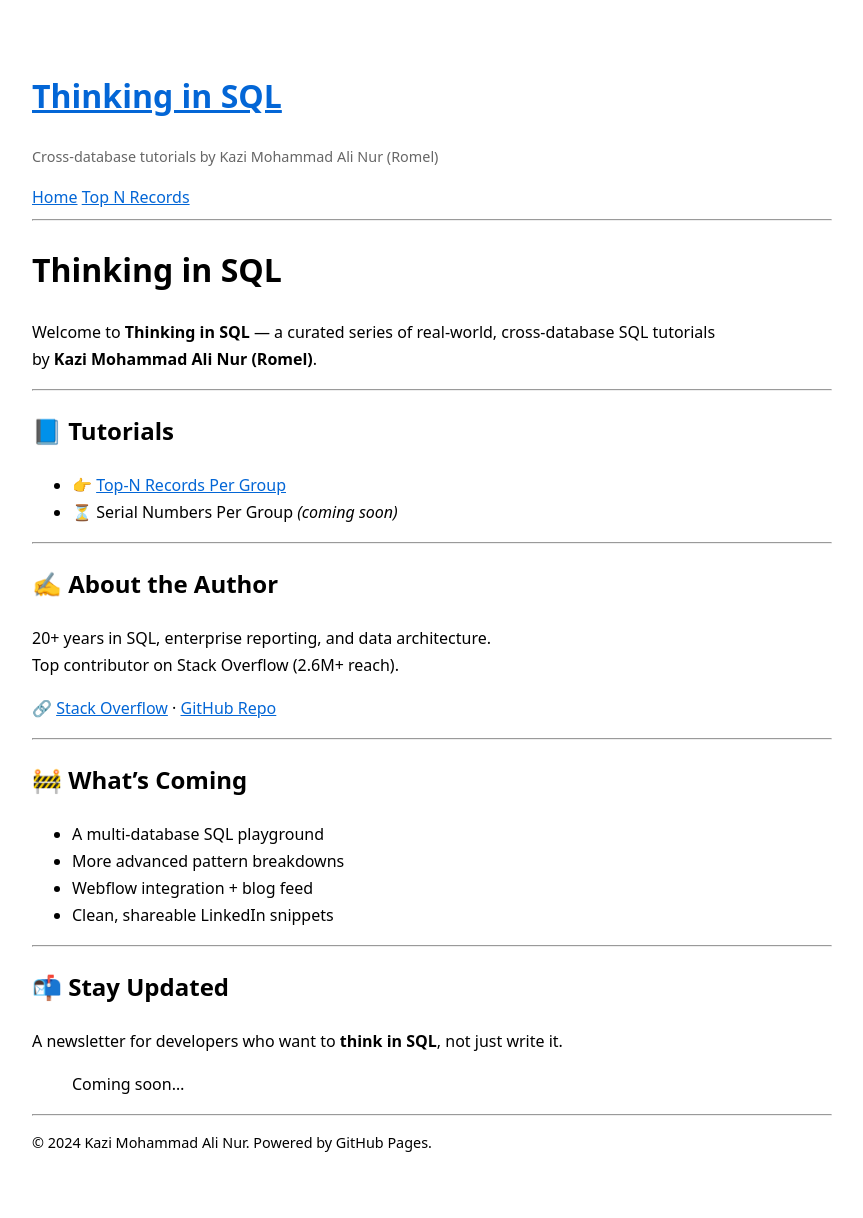
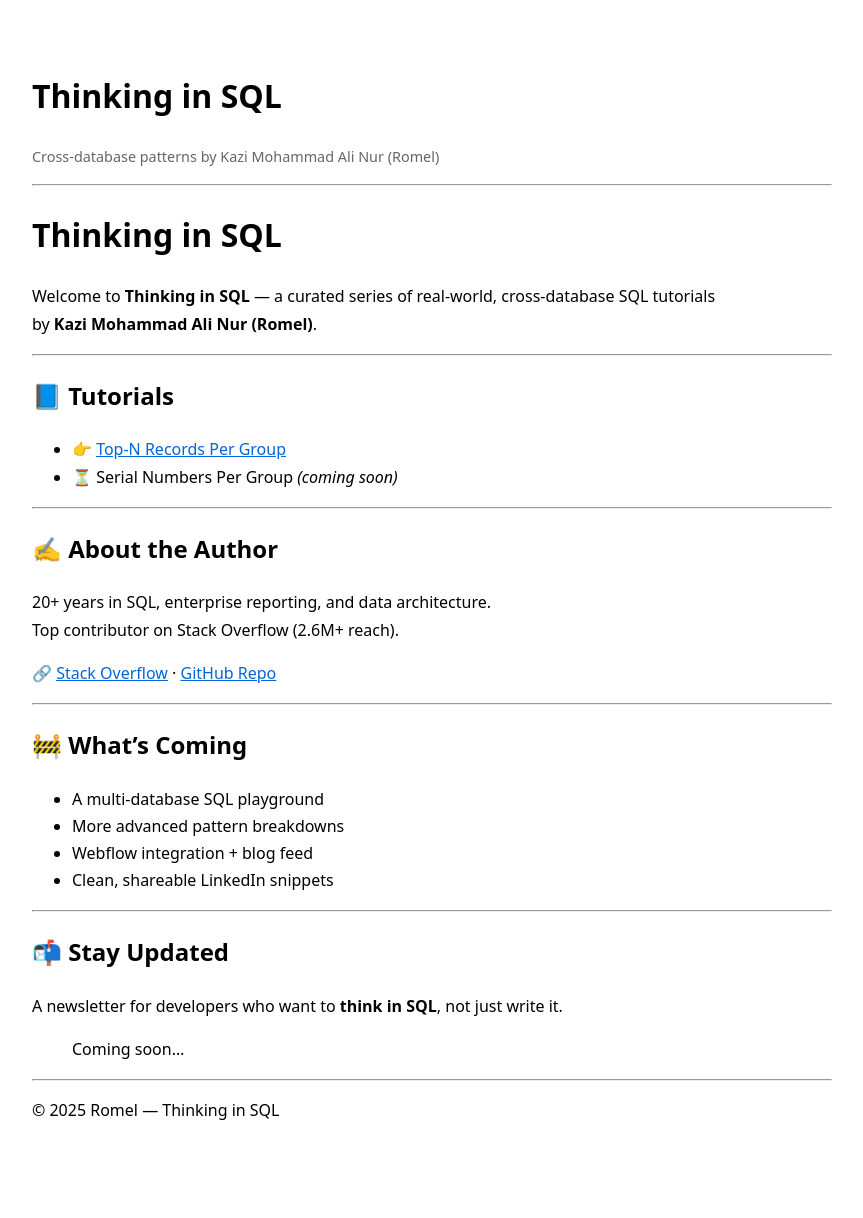
Before and after one commit to kmnur/thinking-in-sql, a Jekyll site: the page built from index.md, in a window 1280 px wide. Shown: the whole page, without its empty margins (208-1071 px from the left). Built offline with Jekyll 4.4.1, drawn with Linux system fonts in a browser that asks for light colours; after the commit the page ends 1188 px from its top, so only the background shows below that.

Commit message:
Update default.html

```diff
--- a/_layouts/default.html
+++ b/_layouts/default.html
@@ -7,12 +7,8 @@
 </head>
 <body>
   <header>
-    <h1><a href="/thinking-in-sql/">Thinking in SQL</a></h1>
-    <p class="subtitle">Cross-database tutorials by Kazi Mohammad Ali Nur (Romel)</p>
-    <nav>
-      <a href="/thinking-in-sql/">Home</a>
-      <a href="/thinking-in-sql/tutorials/top-n-per-group">Top N Records</a>
-    </nav>
+    <h1>Thinking in SQL</h1>
+    <p class="subtitle">Cross-database patterns by Kazi Mohammad Ali Nur (Romel)</p>
     <hr>
   </header>
   <main>
@@ -20,7 +16,7 @@
   </main>
   <footer>
     <hr>
-    <p style="font-size: 0.9em;">© 2024 Kazi Mohammad Ali Nur. Powered by GitHub Pages.</p>
+    <p class="footer">© 2025 Romel — Thinking in SQL</p>
   </footer>
 </body>
 </html>
```
